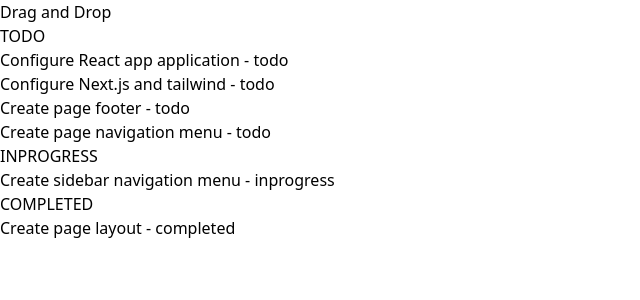
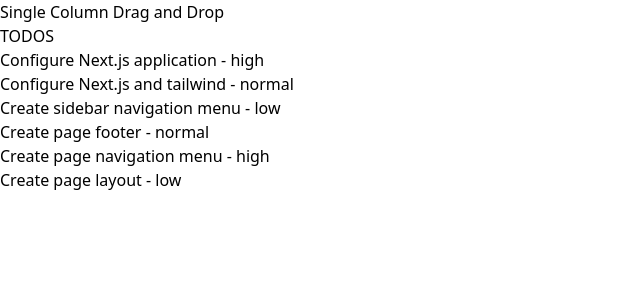
Before and after one commit to chaudhuree/react-beautiful-dnd, a React (Vite) app: page / in a window 1280 px wide. Shown: the top 300 px of the page, without its empty margins (0-640 px from the left). Built offline with nearby package versions, Linux system fonts and the light colour scheme.

Commit message:
single list with localstorage

```diff
--- a/src/App.jsx
+++ b/src/App.jsx
@@ -1,138 +1,102 @@
-import React, { useState } from "react";
-import Column from "./Column";
-import { DragDropContext } from "react-beautiful-dnd";
+import React, { useState, useEffect } from "react";
+import { DragDropContext, Droppable, Draggable } from "react-beautiful-dnd";
 
 // Function to reorder tasks within the same column
-const reorderColumnList = (sourceCol, startIndex, endIndex) => {
-  const newTaskLists = Array.from(sourceCol.taskLists);
-  const [removed] = newTaskLists.splice(startIndex, 1);
-  newTaskLists.splice(endIndex, 0, removed);
+const reorder = (list, startIndex, endIndex) => {
+  const result = Array.from(list);
+  const [removed] = result.splice(startIndex, 1);
+  result.splice(endIndex, 0, removed);
 
-  const newColumn = {
-    ...sourceCol,
-    taskLists: newTaskLists,
-  };
-
-  return newColumn;
-};
-
-// Function to update the status of a task based on the destination column
-// changing data if the task is moved to a different column
-const updateTaskStatus = (task, newStatus) => {
-  return { ...task, status: newStatus };
+  return result;
 };
 
 const initialData = {
-  columns: {
-    "column-1": {
-      id: "column-1",
-      title: "TODO",
-      taskLists: [
-        { id: 1, content: "Configure React app application", status: "todo" },
-        { id: 2, content: "Configure Next.js and tailwind", status: "todo" },
-        { id: 4, content: "Create page footer", status: "todo" },
-        { id: 5, content: "Create page navigation menu", status: "todo" },
-      ],
-    },
-    "column-2": {
-      id: "column-2",
-      title: "INPROGRESS",
-      taskLists: [
-        { id: 3, content: "Create sidebar navigation menu", status: "inprogress" },
-      ],
-    },
-    "column-3": {
-      id: "column-3",
-      title: "COMPLETED",
-      taskLists: [
-        { id: 6, content: "Create page layout", status: "completed" },
-      ],
-    },
-  },
-  columnOrder: ["column-1", "column-2", "column-3"],
+  tasks: [
+    { id: 1, content: "Configure Next.js application", priority: "high" },
+    { id: 2, content: "Configure Next.js and tailwind", priority: "normal" },
+    { id: 3, content: "Create sidebar navigation menu", priority: "low" },
+    { id: 4, content: "Create page footer", priority: "normal" },
+    { id: 5, content: "Create page navigation menu", priority: "high" },
+    { id: 6, content: "Create page layout", priority: "low" },
+  ],
 };
 
 function App() {
-  const [state, setState] = useState(initialData);
+  const [tasks, setTasks] = useState(initialData.tasks);
+
+  // Effect to load from localStorage on mount
+  useEffect(() => {
+    const savedTasks = localStorage.getItem("tasks");
+    if (savedTasks) {
+      setTasks(JSON.parse(savedTasks));
+    }
+  }, []);
+
+  // Effect to save to localStorage whenever tasks change
+  useEffect(() => {
+    localStorage.setItem("tasks", JSON.stringify(tasks));
+  }, [tasks]);
 
   const handleOnDragEnd = (result) => {
     const { destination, source } = result;
-    //  Check if the task is dropped outside the droppable area
+
     if (!destination) return;
-    //  Check if the task is dropped in the same position
-    if (
-      destination.droppableId === source.droppableId &&
-      destination.index === source.index
-    ) {
-      return;
-    }
 
-    // Get the source and destination columns
-    const sourceCol = state.columns[source.droppableId];
-    const destinationCol = state.columns[destination.droppableId];
-    // Check if the task is dropped in the same column
-    if (sourceCol.id === destinationCol.id) {
-      const newColumn = reorderColumnList(
-        sourceCol,
-        source.index,
-        destination.index
-      );
+    if (destination.index === source.index) return;
 
-      const newState = {
-        ...state,
-        columns: {
-          ...state.columns,
-          [newColumn.id]: newColumn,
-        },
-      };
-      setState(newState);
-      return;
-    }
-
-    // Move the task to a different column
-    const startTaskLists = Array.from(sourceCol.taskLists);
-    const [removed] = startTaskLists.splice(source.index, 1);
-    const newStartCol = {
-      ...sourceCol,
-      taskLists: startTaskLists,
-    };
-
-    const endTaskLists = Array.from(destinationCol.taskLists);
-    const updatedTask = updateTaskStatus(
-      removed,
-      destinationCol.title.toLowerCase()
-    );
-    endTaskLists.splice(destination.index, 0, updatedTask);
-    const newEndCol = {
-      ...destinationCol,
-      taskLists: endTaskLists,
-    };
-
-    const newState = {
-      ...state,
-      columns: {
-        ...state.columns,
-        [newStartCol.id]: newStartCol,
-        [newEndCol.id]: newEndCol,
-      },
-    };
-
-    setState(newState);
+    const reorderedTasks = reorder(tasks, source.index, destination.index);
+    setTasks(reorderedTasks);
   };
 
   return (
     <DragDropContext onDragEnd={handleOnDragEnd}>
       <div className="p-4 bg-gray-600 text-sky-400">
         <h1 className="w-2/4 text-center mx-auto text-4xl font-extrabold my-5">
-          Drag and Drop
+          Single Column Drag and Drop
         </h1>
-        <div className="flex justify-between px-4">
-          {state.columnOrder.map((columnId) => {
-            const column = state.columns[columnId];
-            const tasks = column.taskLists;
-
-            return <Column key={column.id} column={column} tasks={tasks} />;
-          })}
+        <div className="flex mx-auto flex-col w-[350px] min-h-dvh bg-gray-700 font-bold rounded-md border  border-gray-900">
+          {/* Heading */}
+          <div className="flex rounded-t-md items-center text-xl justify-center h-16 px-1 py-1 mb-2 bg-gray-800">
+            <h1>TODOS</h1>
+          </div>
+          <Droppable droppableId="column">
+            {(provided) => (
+              <div
+                className="flex flex-col flex-1 w-[350px] bg-gray-700 font-bold rounded-md "
+                ref={provided.innerRef}
+                {...provided.droppableProps}
+              >
+                {tasks.map((task, index) => (
+                  <Draggable
+                    key={task.id}
+                    draggableId={task.id.toString()}
+                    index={index}
+                  >
+                    {(provided, snapshot) => (
+                      <div
+                        className={`mb-1 bg-gray-900  px-4 py-2 ${
+                          snapshot.isDragging
+                            ? "bg-gray-800 border border-sky-200 shadow-lg"
+                            : ""
+                        }`}
+                        ref={provided.innerRef}
+                        {...provided.draggableProps}
+                        {...provided.dragHandleProps}
+                      >
+                        <p className="text-base font-medium">
+                          {task.content} -{" "}
+                          <span className="text-sm text-yellow-500">
+                            {task.priority}
+                          </span>
+                        </p>
+                      </div>
+                    )}
+                  </Draggable>
+                ))}
+                {provided.placeholder}
+              </div>
+            )}
+          </Droppable>
         </div>
       </div>
     </DragDropContext>
--- a/src/Column.jsx
+++ /dev/null
@@ -1,42 +0,0 @@
-import { Draggable, Droppable } from "react-beautiful-dnd";
-
-export default function Column({ column, tasks }) {
-  return (
-    <div className="flex flex-col w-[350px] min-h-[620px] bg-gray-700 font-bold rounded-md border  border-gray-900">
-      {/* Heading */}
-      <div className="flex rounded-t-md items-center text-xl justify-center h-16 px-1 py-1 mb-2 bg-gray-800">
-        <h1>{column.title}</h1>
-      </div>
-      {/* Tasks container */}
-      <Droppable droppableId={column.id}>
-        {(droppableProvided, droppableSnapshot) => (
-          <div
-            className="flex flex-1 px-1 flex-col"
-            ref={droppableProvided.innerRef}
-            {...droppableProvided.droppableProps}
-          >
-            {/* Task content container */}
-            {tasks.map((task, index) => (
-              <Draggable key={task.id} draggableId={task.id.toString()} index={index}>
-                {(draggableProvided, draggableSnapshot) => (
-                  <div
-                    className={`mb-1 bg-gray-900 rounded-md  px-4 py-2 ${draggableSnapshot.isDragging ? "bg-gray-800 border border-sky-200 shadow-lg" : ""}`}
-                    ref={draggableProvided.innerRef}
-                    {...draggableProvided.draggableProps}
-                    {...draggableProvided.dragHandleProps}
-                  >
-                    {/* Task content */}
-                    <p className="text-base font-medium">
-                      {task.content} - <span className="text-sm text-yellow-500">{task.status}</span>
-                    </p>
-                  </div>
-                )}
-              </Draggable>
-            ))}
-            {droppableProvided.placeholder}
-          </div>
-        )}
-      </Droppable>
-    </div>
-  );
-}
```
